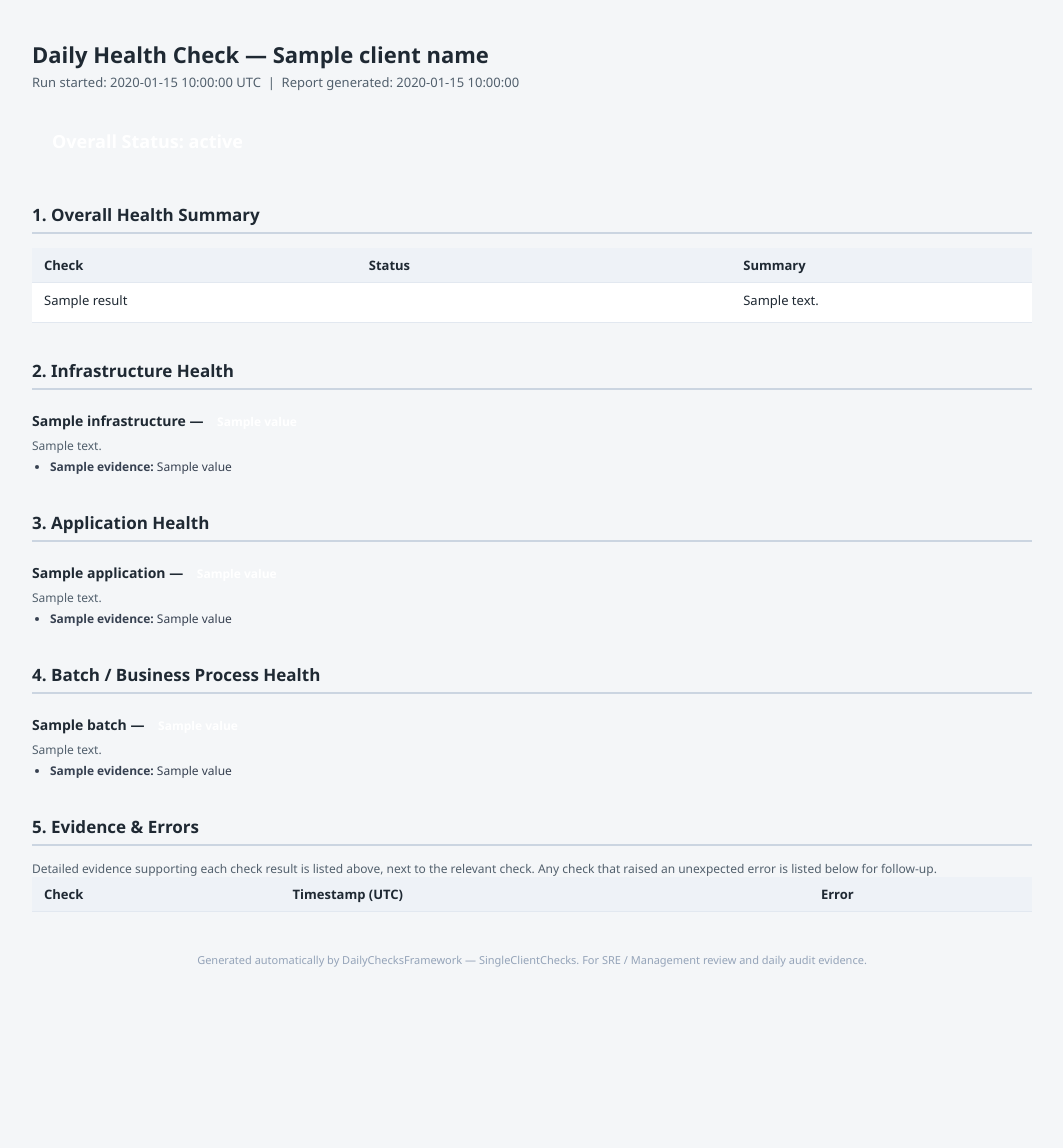
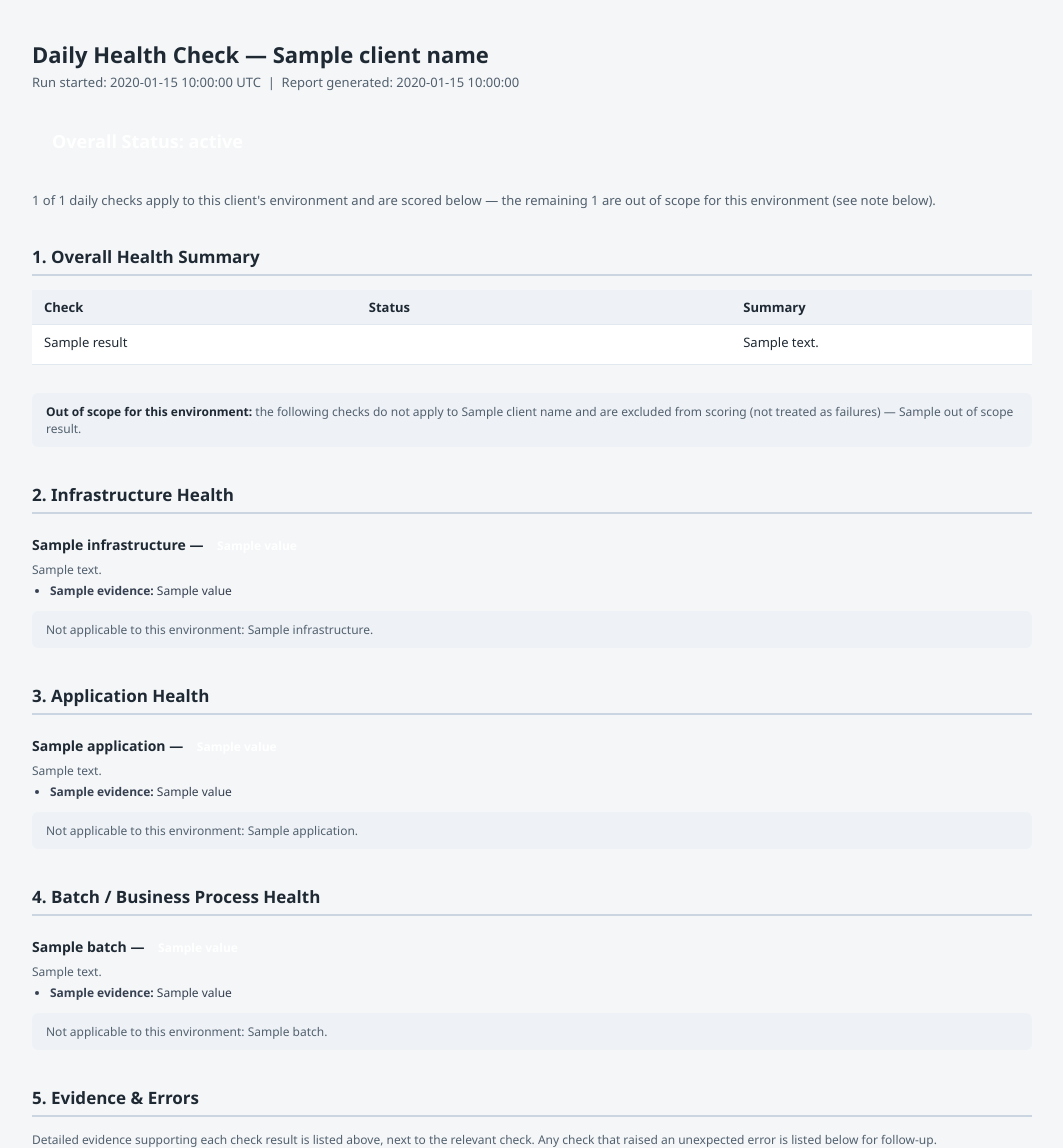
Before and after one commit to gbharadwaj-nr/combinedchecks, a Python web app: template templates/daily_health_check.html.j2 in a window 1280 px wide. Shown: the top 1148 px of the page, without its empty margins (108-1171 px from the left). Before the commit the page ends 967 px from the top, so only its background shows below. Run offline with Jinja, Linux system fonts and the light colour scheme; the template is opened without the code that fills it: most values are stand-ins (such as "Sample title", 1, 10 or a date in 2020); lists and menus that the app fills with data are empty.

Commit message:
Separate not-applicable checks from the scored summary table into a compact scope note

```diff
--- a/templates/daily_health_check.html.j2
+++ b/templates/daily_health_check.html.j2
@@ -24,6 +24,8 @@
   .badge-NOT_PRESENT, .badge-NOT_CONFIGURED { background:#6b7280; }
   .evidence-list { margin:4px 0 0 0; padding-left:18px; font-size:12px; color:#374151; }
   .summary-text { font-size:12px; color:#52606d; margin: 2px 0 0 0; }
+  .scope-note { font-size:12px; color:#52606d; background:#eef2f7; border-radius:6px; padding:10px 14px; margin-top:12px; }
+  .scope-note strong { color:#1f2933; }
   footer { font-size:11px; color:#94a3b8; margin-top:40px; text-align:center; }
 </style>
 </head>
@@ -33,6 +35,7 @@
   <p class="subtitle">Run started: {{ run_started_at }} UTC &nbsp;|&nbsp; Report generated: {{ generated_at }}</p>
 
   <div class="overall-banner overall-{{ overall_status }}">Overall Status: {{ overall_status }}</div>
+  <p class="subtitle">{{ in_scope_count }} of {{ total_check_count }} daily checks apply to this client's environment and are scored below{% if out_of_scope_results %} &mdash; the remaining {{ out_of_scope_results|length }} are out of scope for this environment (see note below){% endif %}.</p>
 
   <section>
     <h2>1. Overall Health Summary</h2>
@@ -46,6 +49,9 @@
       </tr>
       {% endfor %}
     </table>
+    {% if out_of_scope_results %}
+    <p class="scope-note"><strong>Out of scope for this environment:</strong> the following checks do not apply to {{ client_name }} and are excluded from scoring (not treated as failures) &mdash; {{ out_of_scope_results|map(attribute='title')|join(', ') }}.</p>
+    {% endif %}
   </section>
 
   <section>
@@ -59,6 +65,9 @@
     </ul>
     {% endif %}
     {% endfor %}
+    {% if out_of_scope_by_category.infrastructure %}
+    <p class="scope-note">Not applicable to this environment: {{ out_of_scope_by_category.infrastructure|map(attribute='title')|join(', ') }}.</p>
+    {% endif %}
   </section>
 
   <section>
@@ -72,6 +81,9 @@
     </ul>
     {% endif %}
     {% endfor %}
+    {% if out_of_scope_by_category.application %}
+    <p class="scope-note">Not applicable to this environment: {{ out_of_scope_by_category.application|map(attribute='title')|join(', ') }}.</p>
+    {% endif %}
   </section>
 
   <section>
@@ -85,6 +97,9 @@
     </ul>
     {% endif %}
     {% endfor %}
+    {% if out_of_scope_by_category.batch %}
+    <p class="scope-note">Not applicable to this environment: {{ out_of_scope_by_category.batch|map(attribute='title')|join(', ') }}.</p>
+    {% endif %}
   </section>
 
   <section>
@@ -92,7 +107,7 @@
     <p class="summary-text">Detailed evidence supporting each check result is listed above, next to the relevant check. Any check that raised an unexpected error is listed below for follow-up.</p>
     <table>
       <tr><th>Check</th><th>Timestamp (UTC)</th><th>Error</th></tr>
-      {% for r in results if r.error %}
+      {% for r in all_results if r.error %}
       <tr><td>{{ r.title }}</td><td>{{ r.timestamp }}</td><td>{{ r.error }}</td></tr>
       {% endfor %}
     </table>
```
Also changed, not shown: reports/report_generator.py (+29 -4 lines), tests/test_report_generator.py (+19 -1 lines).
